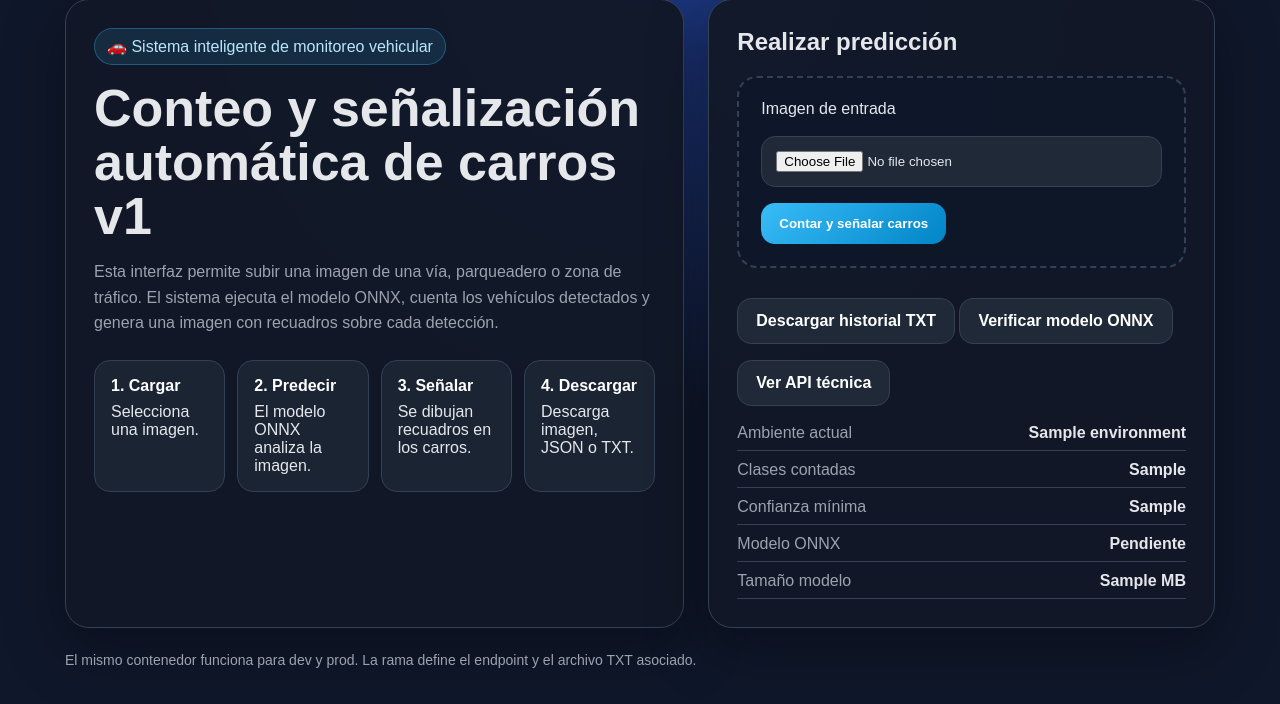
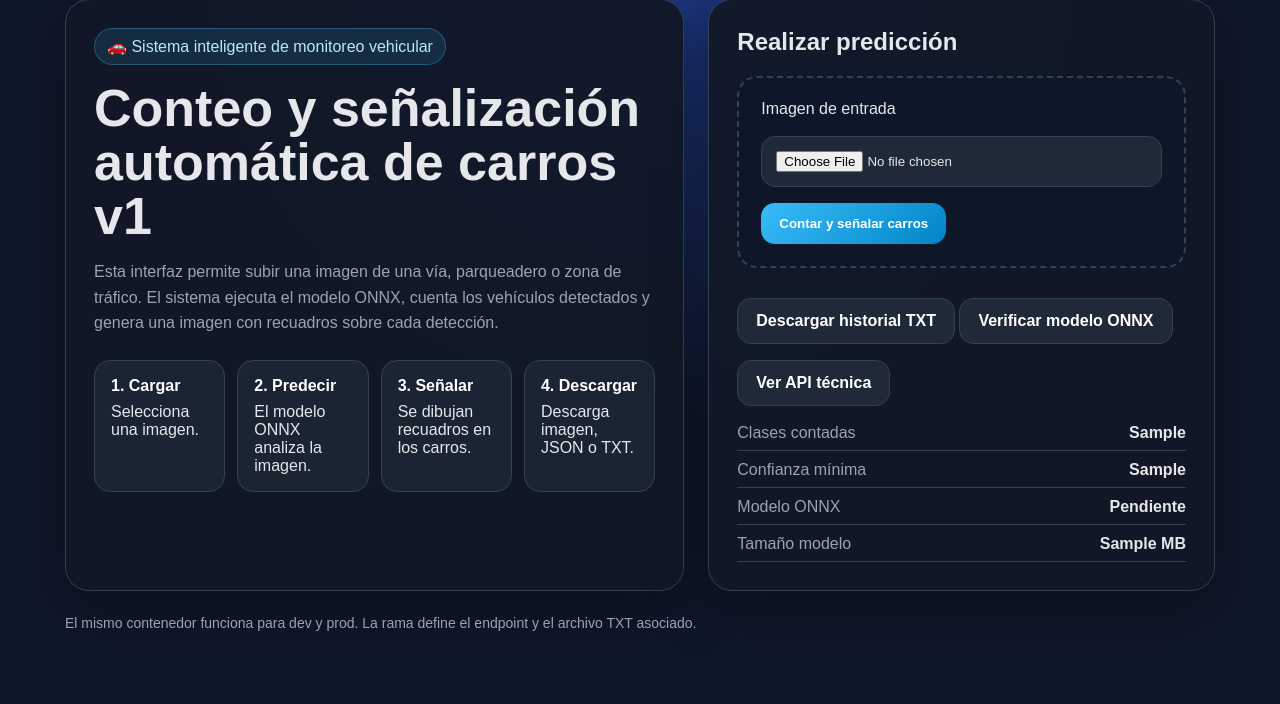
Before and after one commit to Pipicano25/traffic_monitor_ai, a FastAPI app: template templates/home.html in a window 1280 px wide. Shown: the part 43-747 px from the top of the page. Run offline with FastAPI, Linux system fonts and the light colour scheme; the template is opened without the code that fills it: most values are stand-ins (such as "Sample title", 1, 10 or a date in 2020).

Commit message:
Cambios var entorno

```diff
--- a/app/main.py
+++ b/app/main.py
@@ -88,7 +88,7 @@ def build_prediction_response(result: dict) -> dict:
     return {
         "request_id": str(uuid4()),
         "timestamp_utc": datetime.now(timezone.utc).isoformat(),
-        "environment": settings.environment,
+        "environment": ENV_STAGE.upper(),
         "model_path": settings.model_path,
         "vehicle_class_ids": settings.vehicle_class_ids,
         "vehicle_class_labels": result.get("vehicle_class_labels", []),
@@ -105,7 +105,7 @@ def register_prediction(response: dict) -> None:
     payload = {
         "request_id": response["request_id"],
         "timestamp_utc": response["timestamp_utc"],
-        "environment": response["environment"],
+        "environment": ENV_STAGE,
         "count": response["count"],
         "class_counts": response["class_counts"],
         "confidence_threshold": response["confidence_threshold"],
@@ -152,7 +152,7 @@ def home(request: Request) -> HTMLResponse:
         "home.html",
         {
             "request": request,
-            "environment": f"{settings.environment} ({ENV_STAGE.upper()})",
+            "environment": f"{ENV_STAGE} ({ENV_STAGE.upper()})",
             "vehicle_class_ids": settings.vehicle_class_ids,
             "conf_threshold": settings.conf_threshold,
             "model_ready": bool(status.get("ready")),
@@ -316,7 +316,7 @@ def health() -> dict:
 
     return {
         "status": "ok",
-        "environment": settings.environment,
+        "environment": ENV_STAGE.upper(),
         "stage_mlops": ENV_STAGE.upper(),
         "model_path": settings.model_path,
         "interface": "enabled",
--- a/templates/home.html
+++ b/templates/home.html
@@ -62,7 +62,6 @@
                 </div>
 
                 <div class="meta">
-                    <div>Ambiente actual <span>{{ environment }}</span></div>
                     <div>Clases contadas <span>{{ vehicle_class_ids }}</span></div>
                     <div>Confianza mínima <span>{{ conf_threshold }}</span></div>
                     <div>Modelo ONNX <span>{% if model_ready %}Listo{% else %}Pendiente{% endif %}</span></div>
--- a/templates/result.html
+++ b/templates/result.html
@@ -30,7 +30,6 @@
                 {% endif %}
 
                 <div class="meta">
-                    <div>Ambiente <span>{{ response.environment }}</span></div>
                     <div>Confianza mínima <span>{{ response.confidence_threshold }}</span></div>
                     <div>Clases contadas <span>{{ response.vehicle_class_labels }}</span></div>
                     <div>Conteo por clase <span>{{ class_counts }}</span></div>
```
Also changed, not shown: tests/test_model.py (+2 -2 lines).
